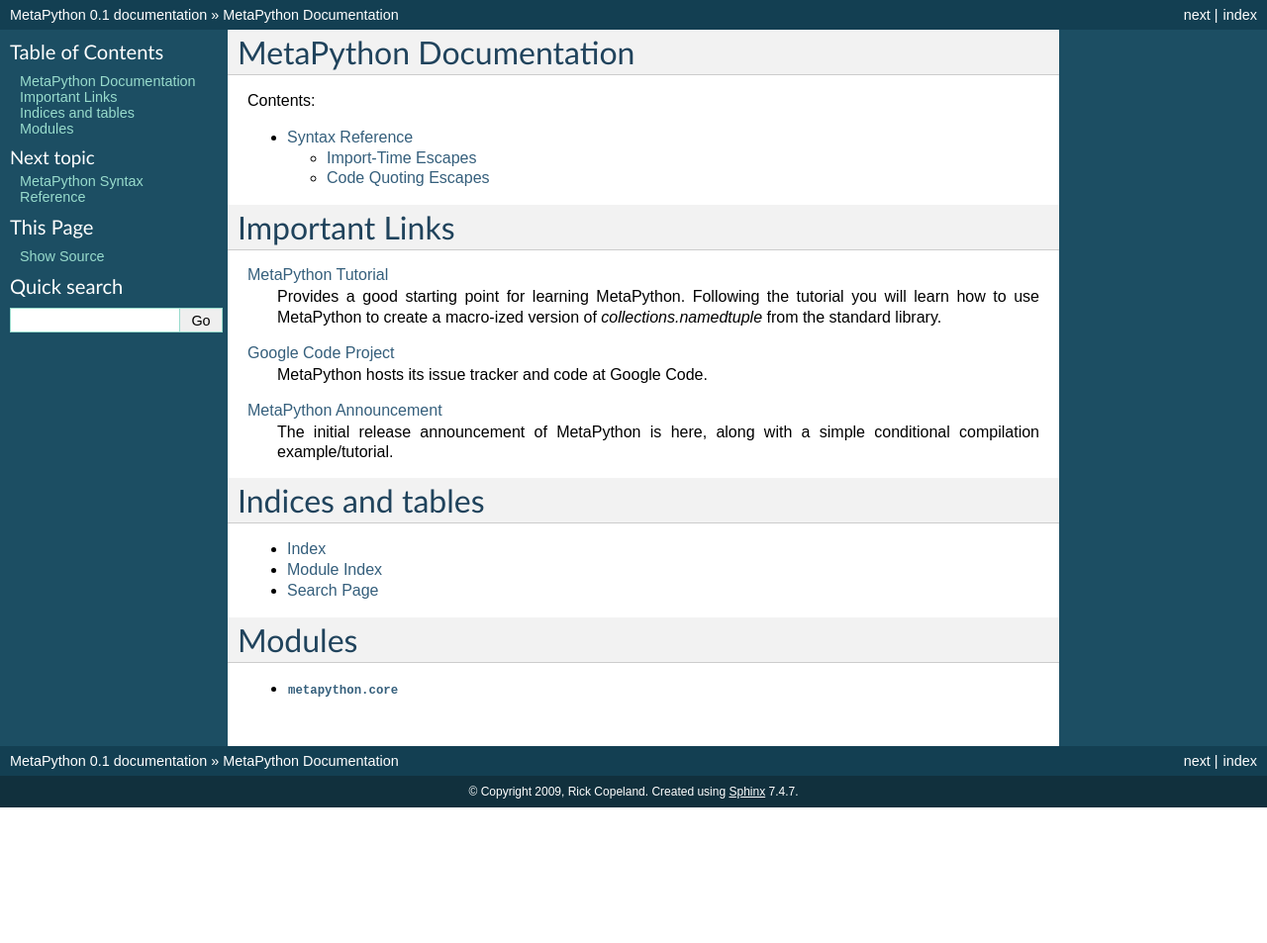
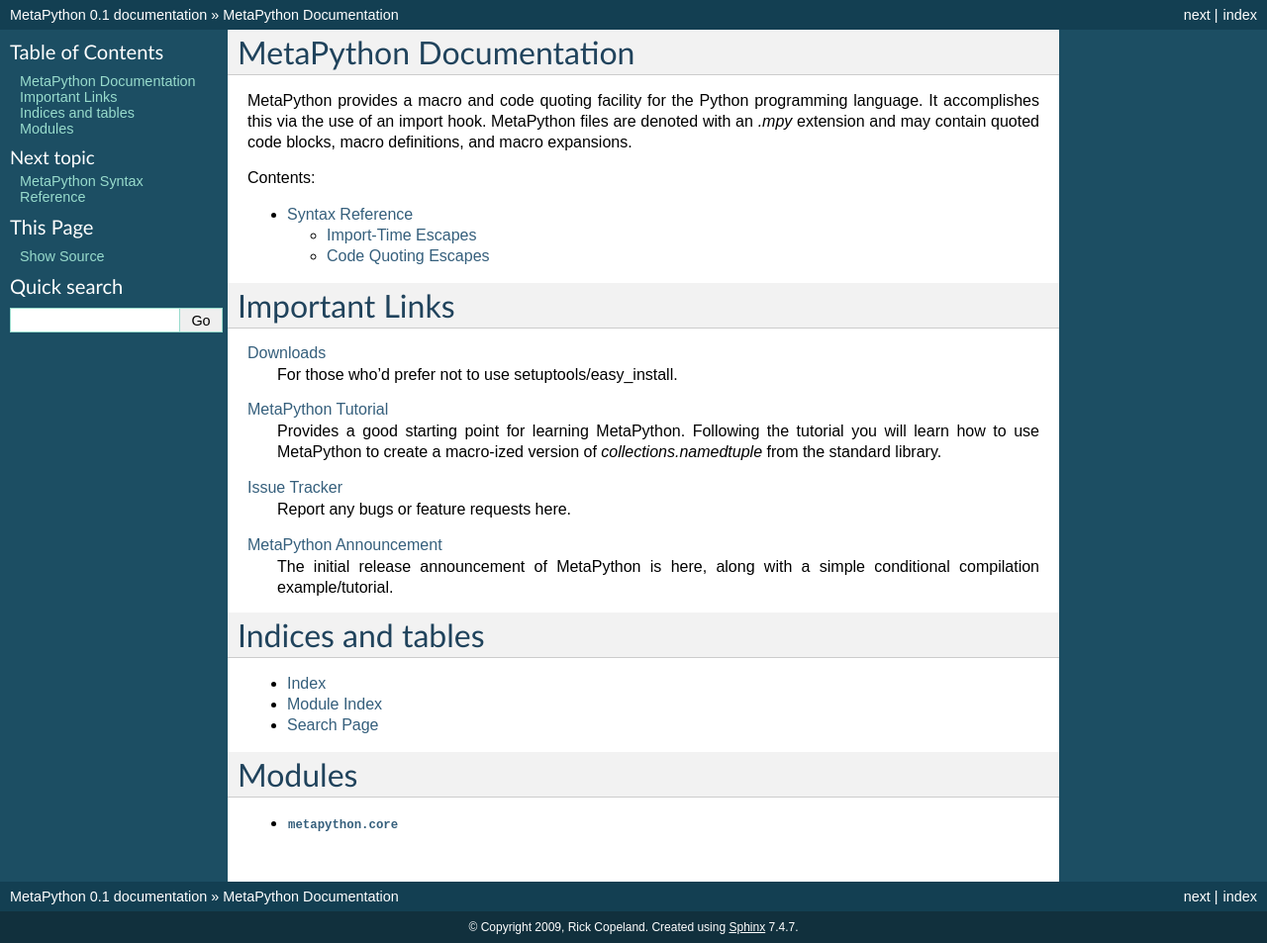
Before and after one commit to refola/metapython, a Sphinx documentation site: the page built from docs/index.rst, in a window 1280 px wide. Shown: the whole page at 99% size. Built offline with Sphinx 7.4.7, drawn with Linux system fonts in a browser that asks for light colours; before the commit the page ends 900 px from its top, so only the background shows below that.

Commit message:
updated docs

```diff
--- a/docs/index.rst
+++ b/docs/index.rst
@@ -1,5 +1,10 @@
 MetaPython Documentation
 ========================
+
+MetaPython provides a macro and code quoting facility for the Python programming
+language.  It accomplishes this via the use of an import hook.  MetaPython files
+are denoted with an `.mpy` extension and may contain quoted code blocks, macro
+definitions, and macro expansions.
 
 Contents:
 
@@ -11,13 +16,16 @@
 Important Links
 ===============
 
+`Downloads <http://code.google.com/p/metapython/downloads/list>`_
+    For those who'd prefer not to use setuptools/easy_install.
+
 `MetaPython Tutorial <http://code.google.com/p/metapython/wiki/Tutorial>`_
     Provides a good starting point for learning MetaPython.  Following the
     tutorial you will learn how to use MetaPython to create a macro-ized version
     of `collections.namedtuple` from the standard library.
 
-`Google Code Project <http://code.google.com/p/metapython/>`_
-    MetaPython hosts its issue tracker and code at Google Code.
+`Issue Tracker <http://code.google.com/p/metapython/issues/list/>`_
+    Report any bugs or feature requests here.
 
 `MetaPython Announcement <http://blog.pythonisito.com/2009/03/announcing-metapython-macros-for-python.html>`_
     The initial release announcement of MetaPython is here, along with a simple
```
